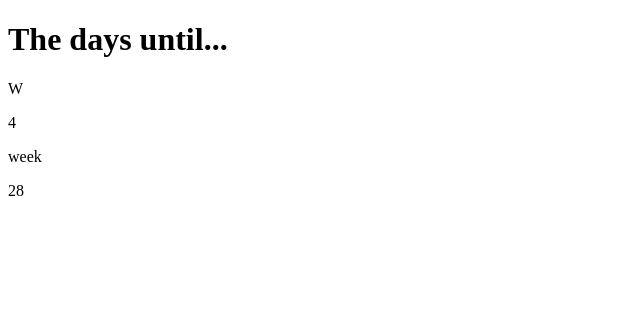
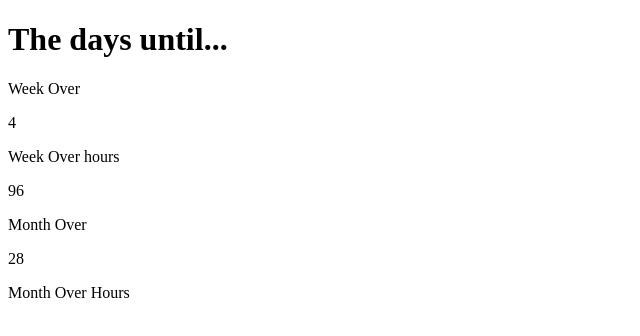
Before and after one commit to DoubleNemesis/date-until, a plain HTML site: page index.html in a window 1280 px wide. Shown: the whole page, without its empty margins (0-640 px from the left). Drawn offline with Linux system fonts and the light colour scheme.

Commit message:
added hours

```diff
--- a/index.html
+++ b/index.html
@@ -10,13 +10,17 @@
 
 <body>
     <h1>The days until...</h1>
-    <span>W</span><p id="ws"></p>
-    <span>week</span><p id="stage1"></p>
+    <span>Week Over<p id="ws"></p></span>
+    <span>Week Over hours<p id="wsh"></p></span>
+    <span>Month Over<p id="stage1"></p></span>
+    <span>Month Over Hours<p id="stage1h"></p></span>
 
 
     <script>
         const ws = document.getElementById('ws')
+        const wsh = document.getElementById('wsh')
         const stage1 = document.getElementById('stage1')
+        const stage1h = document.getElementById('stage1h')
         let myEndDates = []
         let daysLeft = []
 
@@ -33,7 +37,9 @@
             )
         })
         ws.innerText = daysLeft[0]
+        wsh.innerText = daysLeft[0]*24
         stage1.innerText = daysLeft[1]
+        stage1s.innerText = daysLeft[1]*24
 
 
     </script>
```
